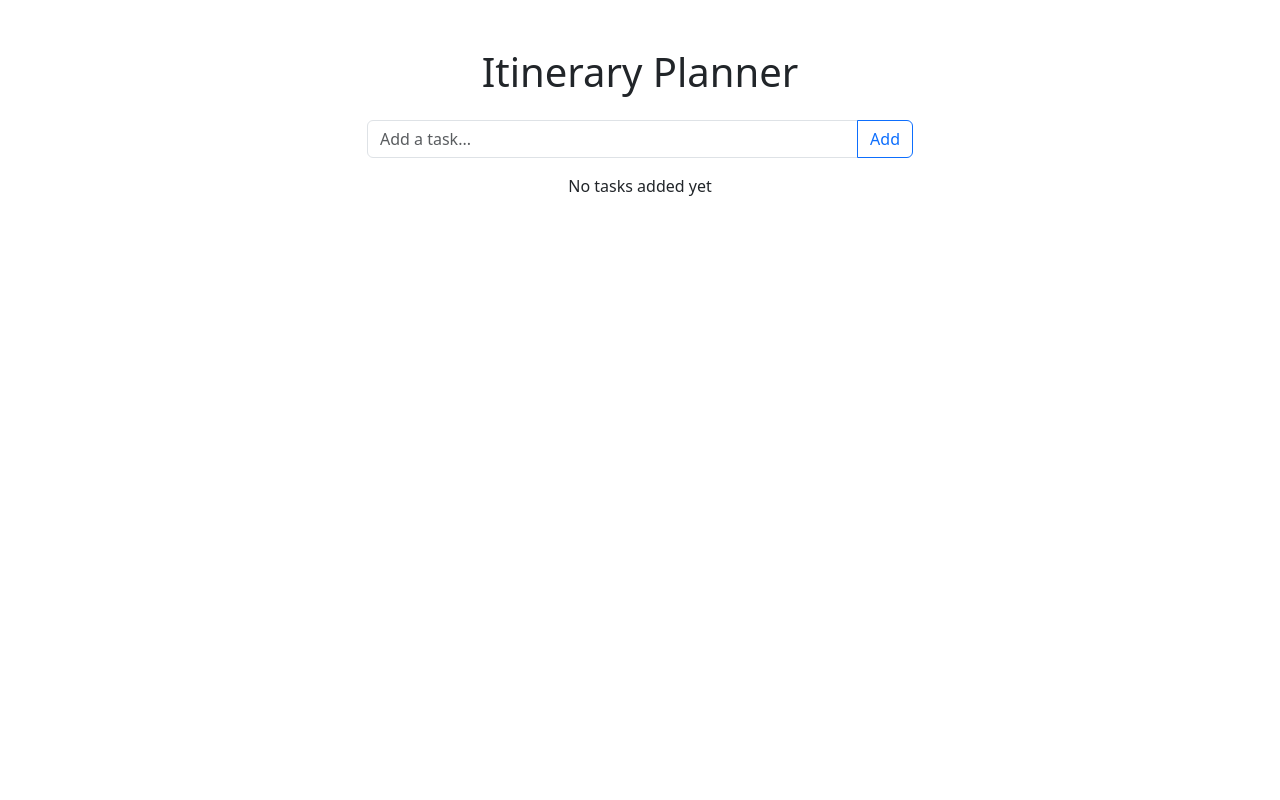
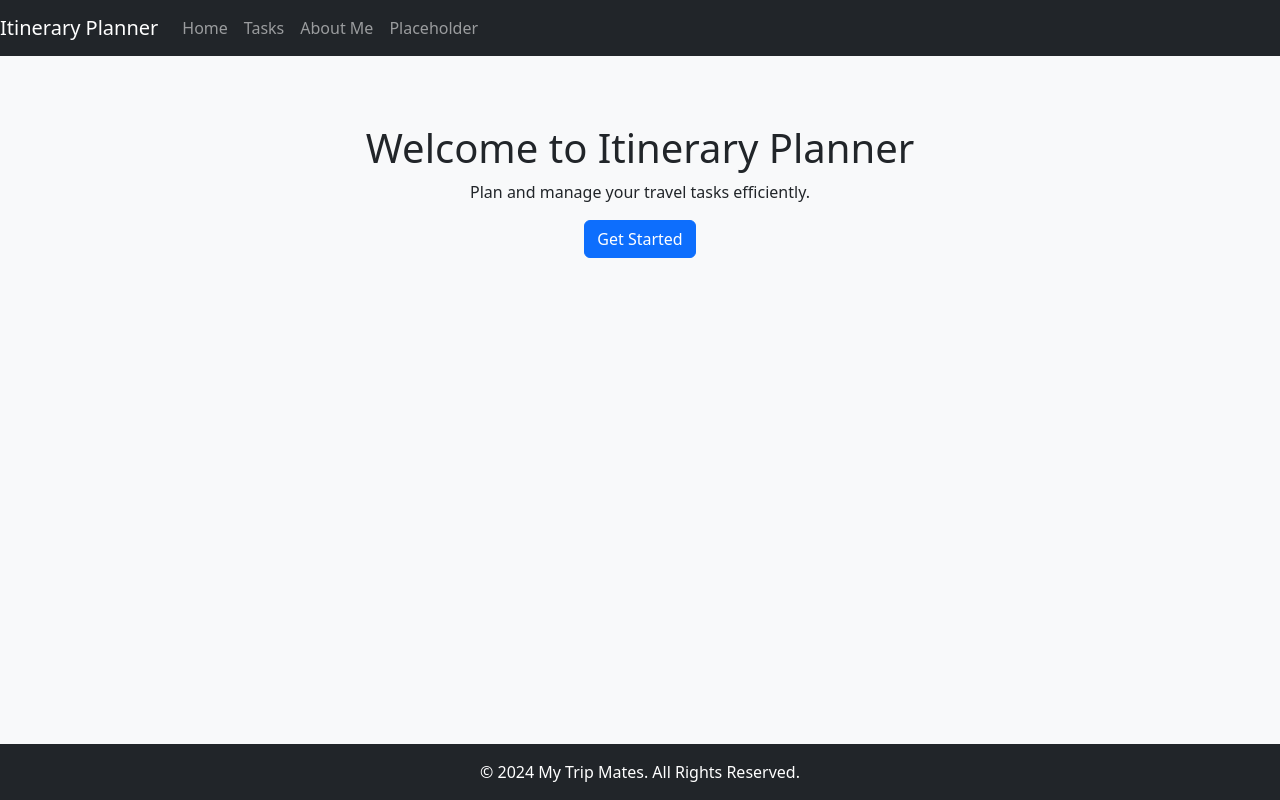
Before and after one commit to pratsingit/JotJourney, a React (Create React App) app: page / in a window 1280 px wide. Built offline with nearby package versions, Linux system fonts and the light colour scheme.

Commit message:
updated landing page

```diff
--- a/package.json
+++ b/package.json
@@ -10,6 +10,7 @@
     "react": "^18.3.1",
     "react-bootstrap": "^2.10.2",
     "react-dom": "^18.3.1",
+    "react-router-dom": "^6.23.1",
     "react-scripts": "5.0.1",
     "web-vitals": "^2.1.4"
   },
--- a/src/App.css
+++ b/src/App.css
@@ -1,38 +1,15 @@
-.App {
-  text-align: center;
+/* App.css */
+
+body {
+  background-color: #f8f9fa;
 }
 
-.App-logo {
-  height: 40vmin;
-  pointer-events: none;
+footer {
+  position: relative;
+  bottom: 0;
+  width: 100%;
 }
 
-@media (prefers-reduced-motion: no-preference) {
-  .App-logo {
-    animation: App-logo-spin infinite 20s linear;
-  }
+main {
+  padding: 20px 0;
 }
-
-.App-header {
-  background-color: #282c34;
-  min-height: 100vh;
-  display: flex;
-  flex-direction: column;
-  align-items: center;
-  justify-content: center;
-  font-size: calc(10px + 2vmin);
-  color: white;
-}
-
-.App-link {
-  color: #61dafb;
-}
-
-@keyframes App-logo-spin {
-  from {
-    transform: rotate(0deg);
-  }
-  to {
-    transform: rotate(360deg);
-  }
-}
--- a/src/App.js
+++ b/src/App.js
@@ -1,46 +1,28 @@
-// App.js
-import React, { useState } from 'react';
-import TaskInput from './TaskInput';
-import TaskList from './TaskList';
+import React from 'react';
+import { BrowserRouter as Router, Route, Routes } from 'react-router-dom';
+import Header from './components/Header';
+import Footer from './components/Footer';
+import Home from './pages/Home';
+import Tasks from './pages/Tasks';
+import About from './pages/About';
 import 'bootstrap/dist/css/bootstrap.min.css';
 import './App.css';
 
 function App() {
-  const [tasks, setTasks] = useState([]);
-
-  const addTask = (task) => {
-    setTasks([...tasks, task]);
-  };
-
-  const deleteTask = (index) => {
-    const updatedTasks = [...tasks];
-    updatedTasks.splice(index, 1);
-    setTasks(updatedTasks);
-  };
-
-  const updateTask = (index) => {
-    const updatedTask = prompt('Edit the task:', tasks[index]);
-    if (updatedTask && updatedTask.trim()) {
-      const updatedTasks = [...tasks];
-      updatedTasks[index] = updatedTask;
-      setTasks(updatedTasks);
-    }
-  };
-
   return (
-    <div className="container mt-5">
-      <h1 className="text-center mb-4">Itinerary Planner</h1>
-      <div className="row">
-        <div className="col-md-6 offset-md-3">
-          <TaskInput addTask={addTask} />
-          {tasks.length > 0 ? (
-            <TaskList tasks={tasks} deleteTask={deleteTask} updateTask={updateTask} />
-          ) : (
-            <p className="text-center mt-3">No tasks added yet</p>
-          )}
-        </div>
+    <Router>
+      <div className="d-flex flex-column min-vh-100">
+        <Header />
+        <main className="flex-grow-1">
+          <Routes>
+            <Route exact path="/" element={<Home />} />
+            <Route path="/tasks" element={<Tasks />} />
+            <Route path="/about" element={<About />} />
+          </Routes>
+        </main>
+        <Footer />
       </div>
-    </div>
+    </Router>
   );
 }
 
--- /dev/null
+++ b/src/components/Footer.js
@@ -0,0 +1,18 @@
+import React from 'react';
+import { Container, Row, Col } from 'react-bootstrap';
+
+const Footer = () => {
+  return (
+    <footer className="bg-dark text-white py-3 mt-auto">
+      <Container>
+        <Row>
+          <Col className="text-center">
+            &copy; 2024 My Trip Mates. All Rights Reserved.
+          </Col>
+        </Row>
+      </Container>
+    </footer>
+  );
+};
+
+export default Footer;
--- /dev/null
+++ b/src/components/Header.js
@@ -0,0 +1,22 @@
+import React from 'react';
+import { Link } from 'react-router-dom';
+import { Navbar, Nav } from 'react-bootstrap';
+
+const Header = () => {
+  return (
+    <Navbar bg="dark" variant="dark" expand="lg">
+      <Navbar.Brand href="/">Itinerary Planner</Navbar.Brand>
+      <Navbar.Toggle aria-controls="basic-navbar-nav" />
+      <Navbar.Collapse id="basic-navbar-nav">
+        <Nav className="ml-auto">
+          <Nav.Link as={Link} to="/">Home</Nav.Link>
+          <Nav.Link as={Link} to="/tasks">Tasks</Nav.Link>
+          <Nav.Link as={Link} to="/about">About Me</Nav.Link>
+          <Nav.Link href="#">Placeholder</Nav.Link>
+        </Nav>
+      </Navbar.Collapse>
+    </Navbar>
+  );
+};
+
+export default Header;
--- /dev/null
+++ b/src/pages/About.js
@@ -0,0 +1,17 @@
+import React from 'react';
+import { Container, Row, Col } from 'react-bootstrap';
+
+const About = () => {
+  return (
+    <Container className="mt-5">
+      <Row>
+        <Col>
+          <h1>About Me</h1>
+          <p>This is the about page. You can add details about yourself here.</p>
+        </Col>
+      </Row>
+    </Container>
+  );
+};
+
+export default About;
--- /dev/null
+++ b/src/pages/Home.js
@@ -0,0 +1,19 @@
+import React from 'react';
+import { Container, Row, Col, Button } from 'react-bootstrap';
+import { Link } from 'react-router-dom';
+
+const Home = () => {
+  return (
+    <Container className="mt-5 text-center">
+      <Row>
+        <Col>
+          <h1>Welcome to Itinerary Planner</h1>
+          <p>Plan and manage your travel tasks efficiently.</p>
+          <Button variant="primary" as={Link} to="/tasks">Get Started</Button>
+        </Col>
+      </Row>
+    </Container>
+  );
+};
+
+export default Home;
--- /dev/null
+++ b/src/pages/Tasks.js
@@ -0,0 +1,41 @@
+import React, { useState } from 'react';
+import TaskInput from '../components/TaskInput';
+import TaskList from '../components/TaskList';
+import { Container } from 'react-bootstrap';
+
+const Tasks = () => {
+  const [tasks, setTasks] = useState([]);
+
+  const addTask = (task) => {
+    setTasks([...tasks, task]);
+  };
+
+  const deleteTask = (index) => {
+    const updatedTasks = [...tasks];
+    updatedTasks.splice(index, 1);
+    setTasks(updatedTasks);
+  };
+
+  const updateTask = (index) => {
+    const updatedTask = prompt('Edit the task:', tasks[index]);
+    if (updatedTask && updatedTask.trim()) {
+      const updatedTasks = [...tasks];
+      updatedTasks[index] = updatedTask;
+      setTasks(updatedTasks);
+    }
+  };
+
+  return (
+    <Container className="mt-5">
+      <h1 className="text-center mb-4">Tasks</h1>
+      <TaskInput addTask={addTask} />
+      {tasks.length > 0 ? (
+        <TaskList tasks={tasks} deleteTask={deleteTask} updateTask={updateTask} />
+      ) : (
+        <p className="text-center mt-3">No tasks added yet</p>
+      )}
+    </Container>
+  );
+};
+
+export default Tasks;
```
Also changed, not shown: src/components/TaskInput.js (renamed from src/TaskInput.js), src/components/TaskList.js (renamed from src/TaskList.js), 1 other file (tests, documents, lock files or other folders).
